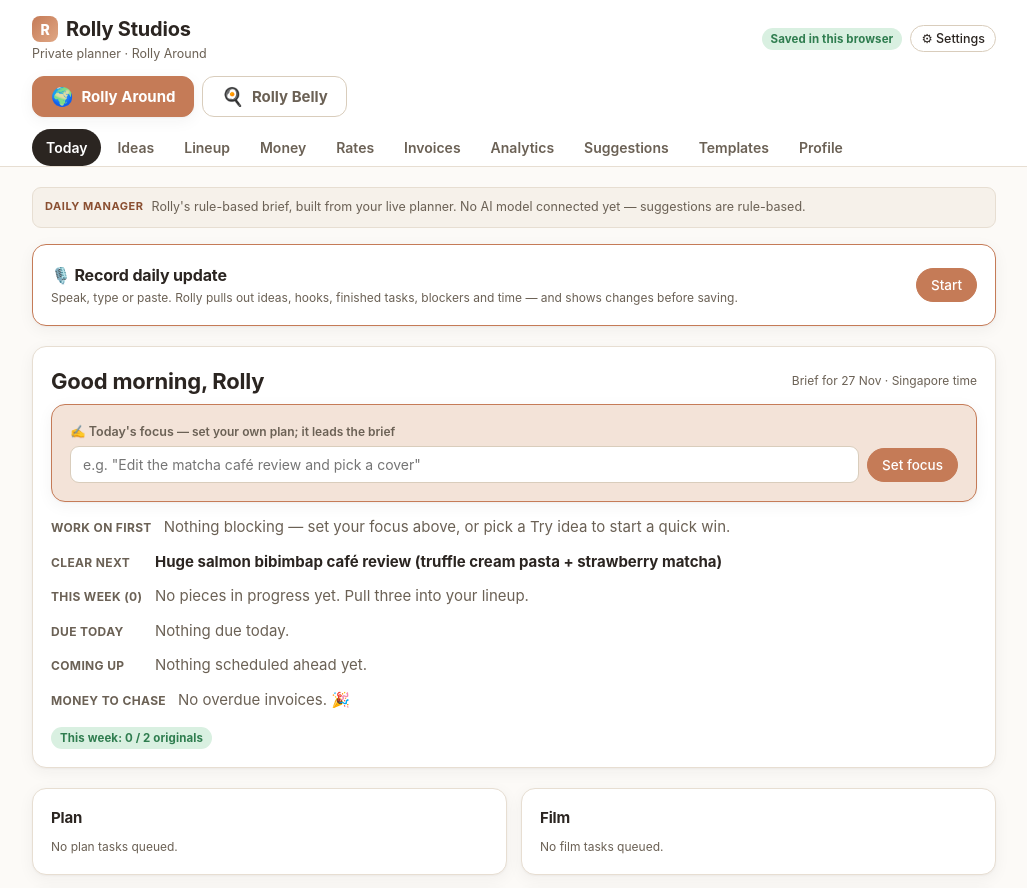
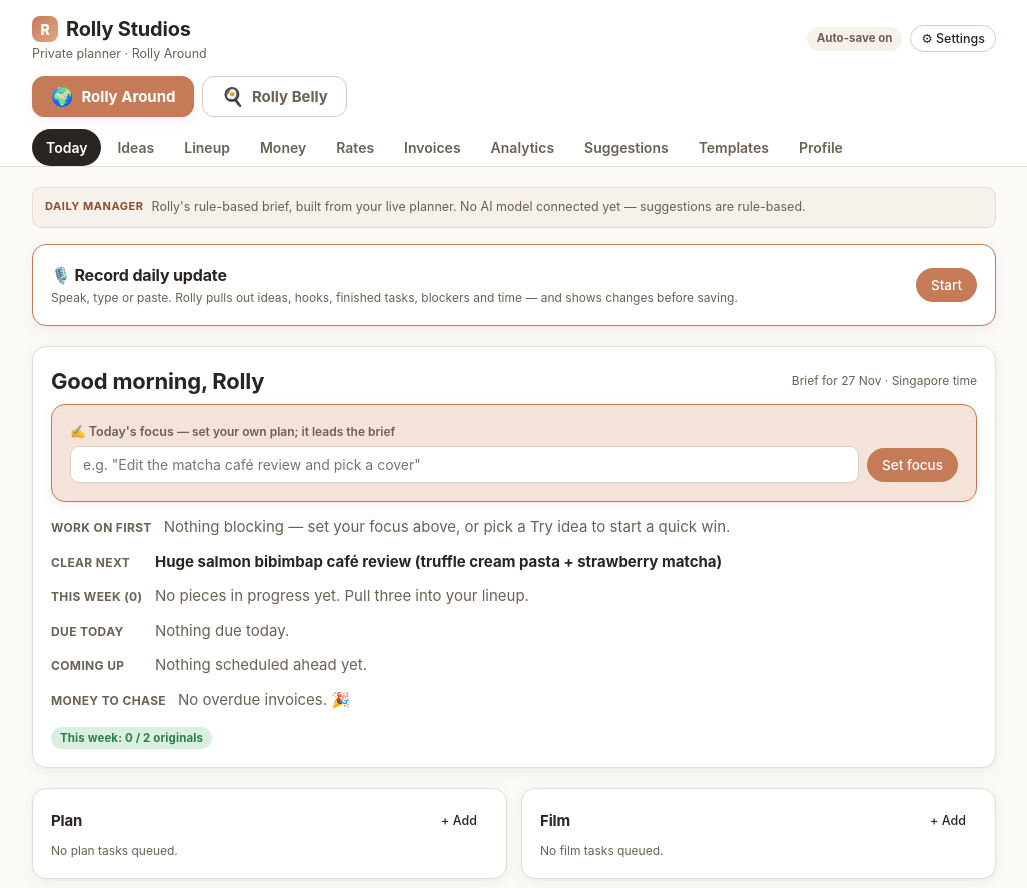
Before and after one commit to shannybeanss/Rollyaround, a React (Vite) app: page / in a window 1280 px wide. Shown: the top 888 px of the page, without its empty margins (126-1153 px from the left). Built offline with nearby package versions, Linux system fonts and the light colour scheme.

Commit message:
Add Saved-check auto-save indicator; add '+ Add' task button directly on Today's Plan/Film/Edit/Post boxes

```diff
--- a/src/App.css
+++ b/src/App.css
@@ -173,3 +173,14 @@ table.rolly td { padding: 10px; border-bottom: 1px solid var(--border); }
   box-shadow: var(--shadow);
 }
 .account-emoji { font-size: 18px; }
+
+/* Auto-save indicator */
+.save-pill {
+  display: inline-flex; align-items: center; gap: 5px;
+  padding: 3px 10px; border-radius: 999px;
+  font-size: 11.5px; font-weight: 650;
+  background: var(--surface-2); color: var(--ink-soft);
+  transition: background .2s, color .2s;
+}
+.save-pill.saving { background: var(--status-progress-bg); color: var(--status-progress); }
+.save-pill.saved { background: var(--status-ready-bg); color: var(--status-ready); }
--- a/src/App.tsx
+++ b/src/App.tsx
@@ -23,7 +23,7 @@ type TabId =
   | "invoices" | "analytics" | "suggestions" | "templates" | "profile" | "deals";
 
 function Shell() {
-  const { data, multi, account, switchAccount, exportData } = useStore();
+  const { data, multi, account, switchAccount, exportData, saveState } = useStore();
   const [tab, setTab] = useState<TabId>("today");
   const [settingsOpen, setSettingsOpen] = useState(false);
   const [openIdea, setOpenIdea] = useState<Idea | null>(null);
@@ -56,9 +56,13 @@ function Shell() {
               <div className="sub">Private planner · {account.name}</div>
             </div>
             <div className="row gap-8">
-              <span className={`badge ${canSave ? "badge-ready" : "badge-danger"}`} title="Where your data lives">
-                {canSave ? "Saved in this browser" : "Saving blocked — export backups"}
-              </span>
+              {canSave ? (
+                <span className={`save-pill ${saveState}`} title="Every change saves automatically to this browser">
+                  {saveState === "saving" ? "Saving…" : saveState === "saved" ? "Saved ✓" : "Auto-save on"}
+                </span>
+              ) : (
+                <span className="badge badge-danger" title="Where your data lives">Saving blocked — export backups</span>
+              )}
               <button className="btn btn-sm" onClick={() => setSettingsOpen(true)}>⚙ Settings</button>
             </div>
           </div>
--- a/src/pages/Today.tsx
+++ b/src/pages/Today.tsx
@@ -15,6 +15,7 @@ export function Today() {
   const brief = useMemo(() => buildBrief(data), [data]);
 
   const [newWaiting, setNewWaiting] = useState("");
+  const [addingKind, setAddingKind] = useState<TaskKind | null>(null);
   const [planText, setPlanText] = useState(
     data.todayPlan?.date === todaySGT() ? data.todayPlan.text : ""
   );
@@ -138,7 +139,10 @@ export function Today() {
           const items = checklistByKind(kind);
           return (
             <div key={kind} className="card card-pad">
-              <h3 style={{ fontSize: 15, marginBottom: 8 }}>{kind}</h3>
+              <div className="row between" style={{ marginBottom: 8 }}>
+                <h3 style={{ fontSize: 15 }}>{kind}</h3>
+                <button className="btn btn-sm btn-ghost" onClick={() => setAddingKind(kind)}>+ Add</button>
+              </div>
               {items.length === 0 && <p className="tiny muted">No {kind.toLowerCase()} tasks queued.</p>}
               {items.map(({ task, idea }) => (
                 <div key={task.id} className={`checkitem ${task.done ? "done" : ""}`}>
@@ -150,6 +154,8 @@ export function Today() {
           );
         })}
       </div>
+
+      {addingKind && <AddTodayTask kind={addingKind} onClose={() => setAddingKind(null)} />}
 
       {/* Waiting on you */}
       <div style={{ marginTop: 20 }}>
@@ -186,3 +192,56 @@ function BriefLine({ label, children }: { label: string; children: React.ReactNo
     </div>
   );
 }
+
+// Quick-add a task straight from the Today tab (links to a piece, or a free-text one-off).
+function AddTodayTask({ kind, onClose }: { kind: TaskKind; onClose: () => void }) {
+  const { data, update } = useStore();
+  const { show } = useToast();
+  const [ideaId, setIdeaId] = useState("");
+  const [freeText, setFreeText] = useState("");
+  const [date, setDate] = useState(todaySGT());
+  const pieces = data.ideas.filter((i) => !i.isDemo && i.stage !== "Posted");
+
+  const add = () => {
+    if (!ideaId && !freeText.trim()) { show("Pick a piece or type a task."); return; }
+    update((d) => {
+      let targetId = ideaId;
+      // If they typed a free-text task with no piece, create a lightweight idea to attach it to.
+      if (!targetId && freeText.trim()) {
+        targetId = uid();
+        d.ideas.unshift({
+          id: targetId, title: freeText.trim(), series: d.seriesList[0] ?? "Standalone", isDemo: false,
+          hooks: [], references: [], stage: "Idea",
+          platforms: { TikTok:{status:"none"}, Instagram:{status:"none"}, Lemon8:{status:"none"}, Xiaohongshu:{status:"none"}, "YouTube Shorts":{status:"none"} },
+          checklist: [], createdAt: new Date().toISOString(), updatedAt: new Date().toISOString(),
+        });
+      }
+      d.scheduledTasks.push({ id: uid(), ideaId: targetId, kind, date, done: false });
+      return d;
+    });
+    show(`Added a ${kind} task`);
+    onClose();
+  };
+
+  return (
+    <div className="modal-backdrop" onClick={onClose}>
+      <div className="modal" onClick={(e) => e.stopPropagation()}>
+        <div className="modal-head"><h3>Add a {kind} task</h3><button className="btn btn-ghost" onClick={onClose}>✕</button></div>
+        <div className="modal-body">
+          <div><label>For which piece?</label>
+            <select value={ideaId} onChange={(e) => setIdeaId(e.target.value)}>
+              <option value="">— or type a new task below —</option>
+              {pieces.map((i) => <option key={i.id} value={i.id}>{i.title}</option>)}
+            </select>
+          </div>
+          {!ideaId && (
+            <div><label>New task</label><input placeholder={`e.g. "${kind === "Film" ? "Film the matcha café" : kind === "Edit" ? "Edit the JB review" : kind === "Plan" ? "Plan the packing carousel" : "Post the café guide"}"`} value={freeText} onChange={(e) => setFreeText(e.target.value)} /></div>
+          )}
+          <div><label>Date (Singapore time)</label><input type="date" value={date} onChange={(e) => setDate(e.target.value)} /></div>
+          <p className="tiny muted">It'll appear in this {kind} box and on your Lineup timeline.</p>
+        </div>
+        <div className="modal-foot"><button className="btn btn-ghost" onClick={onClose}>Cancel</button><button className="btn btn-accent" onClick={add}>Add task</button></div>
+      </div>
+    </div>
+  );
+}
--- a/src/store.tsx
+++ b/src/store.tsx
@@ -87,6 +87,7 @@ interface StoreCtx {
   multi: MultiAccountData;
   account: CreatorAccount;
   data: AppData;                                   // active account's data
+  saveState: "idle" | "saving" | "saved";
   update: (fn: (draft: AppData) => AppData) => void; // edits active account
   switchAccount: (id: string) => void;
   renameSeriesList: (list: string[]) => void;
@@ -104,12 +105,21 @@ const Ctx = createContext<StoreCtx | null>(null);
 export function StoreProvider({ children }: { children: ReactNode }) {
   const [multi, setMulti] = useState<MultiAccountData>(() => load());
   const [history, setHistory] = useState<Snapshot[]>(() => loadHistory());
+  const [saveState, setSaveState] = useState<"idle" | "saving" | "saved">("idle");
   const saveTimer = useRef<number | null>(null);
+  const savedTimer = useRef<number | null>(null);
+  const firstRun = useRef(true);
 
   useEffect(() => {
+    // Don't flash "saving" on the very first load.
+    if (firstRun.current) { firstRun.current = false; return; }
+    setSaveState("saving");
     if (saveTimer.current) window.clearTimeout(saveTimer.current);
     saveTimer.current = window.setTimeout(() => {
       try { localStorage.setItem(STORAGE_KEY, JSON.stringify(multi)); } catch { /* ignore */ }
+      setSaveState("saved");
+      if (savedTimer.current) window.clearTimeout(savedTimer.current);
+      savedTimer.current = window.setTimeout(() => setSaveState("idle"), 1500);
     }, 250);
     return () => { if (saveTimer.current) window.clearTimeout(saveTimer.current); };
   }, [multi]);
@@ -184,7 +194,7 @@ export function StoreProvider({ children }: { children: ReactNode }) {
   };
 
   return (
-    <Ctx.Provider value={{ multi, account, data, update, switchAccount, renameSeriesList, reset, exportData, importData, history, snapshot, restoreSnapshot, deleteSnapshot }}>
+    <Ctx.Provider value={{ multi, account, data, saveState, update, switchAccount, renameSeriesList, reset, exportData, importData, history, snapshot, restoreSnapshot, deleteSnapshot }}>
       {children}
     </Ctx.Provider>
   );
```
